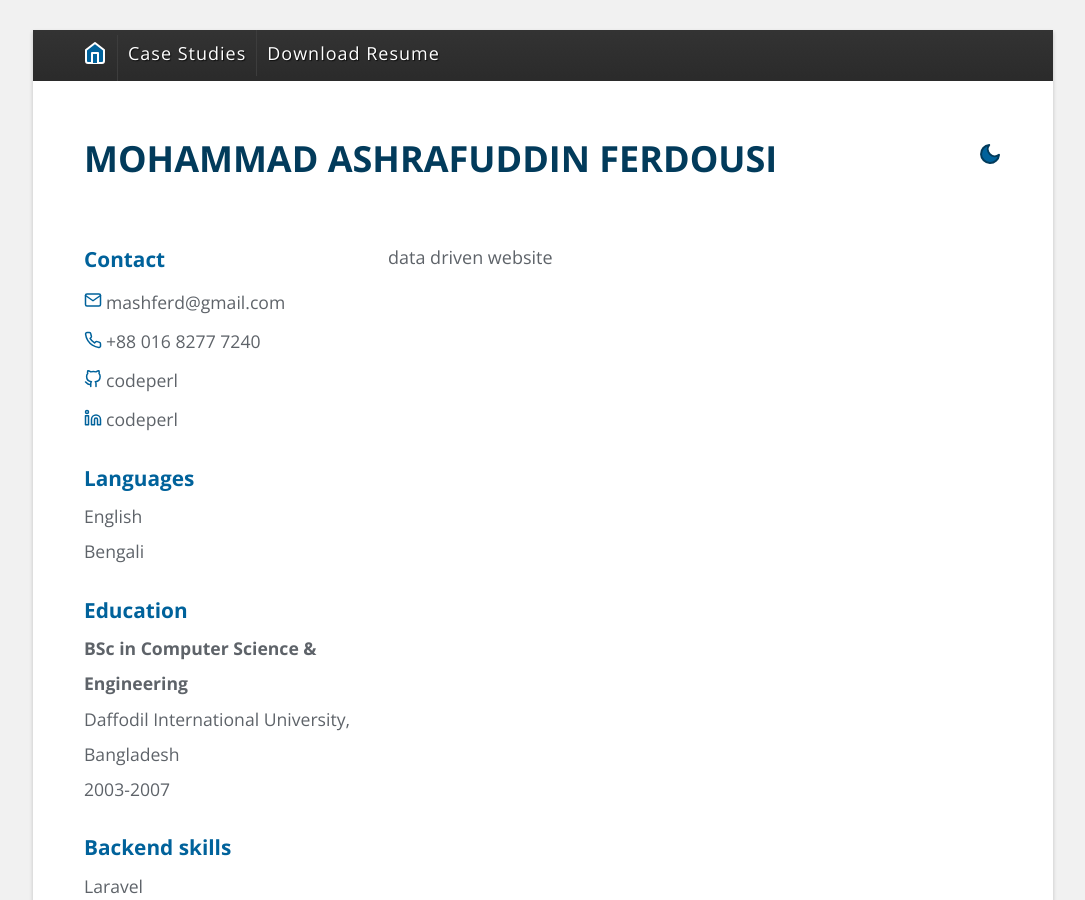
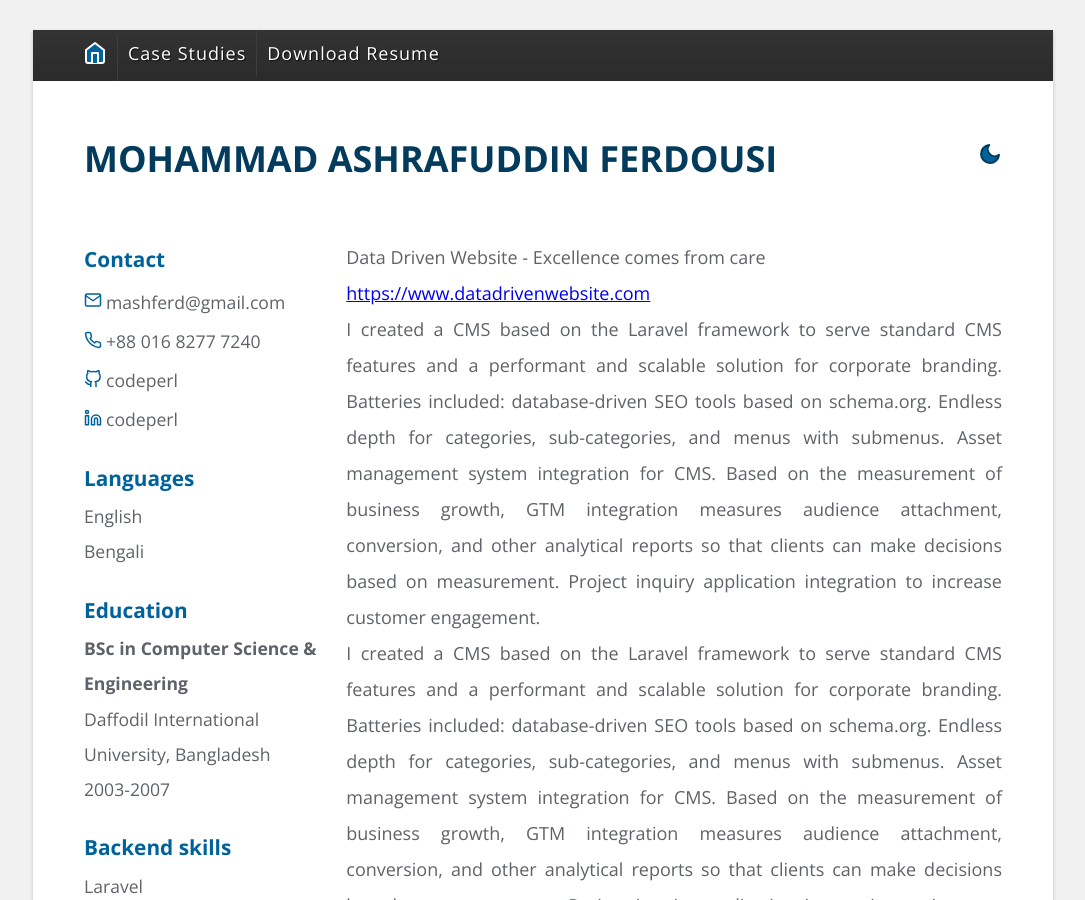
Before and after one commit to codeperl/resume, a Jekyll site: the page built from data-driven-website.html, in a window 1280 px wide and 900 px high. Shown: the whole window, without its empty margins (97-1182 px from the left). Built offline with Jekyll 4.4.1, drawn with Linux system fonts in a browser that asks for light colours.

Commit message:
Fixing data driven website.

```diff
--- a/data-driven-website.html
+++ b/data-driven-website.html
@@ -14,9 +14,6 @@ layout: default
     </div>
 
     <div class="main var-color">
-      data driven website
-    </div>
-    <div class="main var-color">
       <div>
         {{ data_driven_website.title }}
       </div>
```
